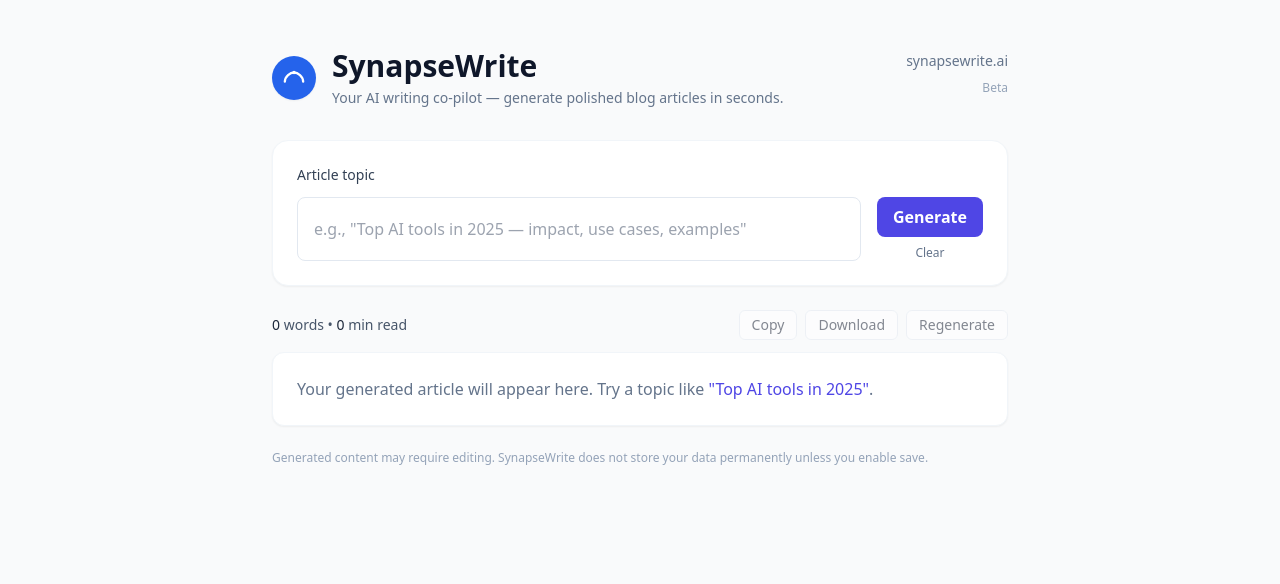
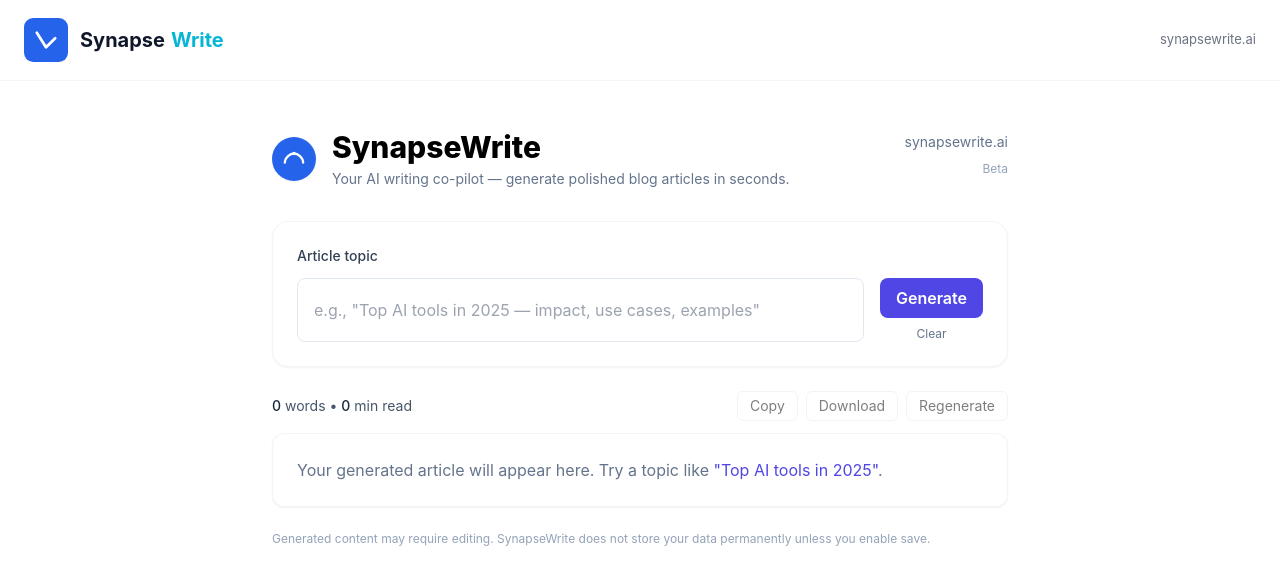
Before and after one commit to inpursuitsol/synapsewrite, a Next.js app: page / in a window 1280 px wide. Shown: the top 584 px of the page. Built offline with nearby package versions, Linux system fonts and the light colour scheme.

Commit message:
Update layout.js

```diff
--- a/app/layout.js
+++ b/app/layout.js
@@ -10,16 +10,69 @@ export default function RootLayout({ children }) {
   return (
     <html lang="en">
       <head>
-        {/* Plausible analytics - tracks usage */}
+        {/* Plausible analytics (optional) */}
         <script
           defer
           data-domain="synapsewrite.vercel.app"
           src="https://plausible.io/js/plausible.js"
         ></script>
+
+        {/* favicon */}
+        <link rel="icon" href="/favicon.svg" />
+
         <meta name="viewport" content="width=device-width, initial-scale=1" />
       </head>
-      <body className="bg-gray-50 text-slate-900 antialiased">
-        {children}
+      <body style={{ margin: 0, fontFamily: "Inter, system-ui, -apple-system, 'Segoe UI', Roboto, Arial" }}>
+        {/* Header */}
+        <header
+          style={{
+            display: "flex",
+            alignItems: "center",
+            padding: "18px 24px",
+            borderBottom: "1px solid rgba(15,23,42,0.04)",
+            background: "#fff",
+          }}
+        >
+          <div style={{ display: "flex", alignItems: "center", gap: 12 }}>
+            {/* Glyph (8D, optimized for small sizes) */}
+            <svg
+              width="44"
+              height="44"
+              viewBox="0 0 48 48"
+              xmlns="http://www.w3.org/2000/svg"
+              aria-label="SynapseWrite glyph"
+              style={{ flex: "none", display: "block" }}
+            >
+              <rect width="48" height="48" rx="10" fill="#2563EB" />
+              <path
+                d="M14 16 L24 32 L34 22"
+                stroke="#ffffff"
+                strokeWidth="3"
+                strokeLinecap="round"
+                strokeLinejoin="round"
+                fill="none"
+              />
+            </svg>
+
+            {/* Wordmark text */}
+            <div style={{ display: "flex", alignItems: "baseline", gap: 6 }}>
+              <span style={{ fontSize: 20, fontWeight: 700, color: "#0F172A", lineHeight: 1 }}>
+                Synapse
+              </span>
+              <span style={{ fontSize: 20, fontWeight: 700, color: "#06B6D4", lineHeight: 1 }}>
+                Write
+              </span>
+            </div>
+          </div>
+
+          <div style={{ marginLeft: "auto", fontSize: 13, color: "#6B7280" }}>
+            <a href="https://synapsewrite.ai" target="_blank" rel="noreferrer" style={{ color: "inherit", textDecoration: "none" }}>
+              synapsewrite.ai
+            </a>
+          </div>
+        </header>
+
+        <main>{children}</main>
       </body>
     </html>
   );
```
